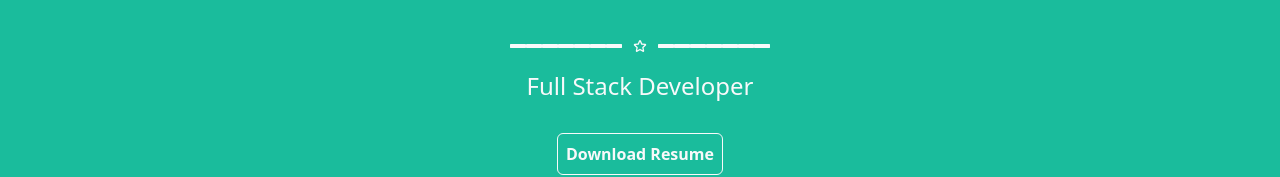
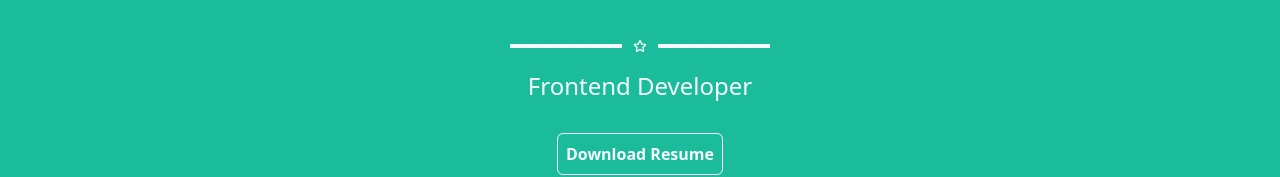
Before and after one commit to KishorLangote/portfolio, a React (Vite) app: page /home in a window 1280 px wide. Shown: the part 427-604 px from the top of the page. Built offline with nearby package versions, Linux system fonts and the light colour scheme.

Commit message:
chore: update resume

```diff
--- a/src/components/Home.jsx
+++ b/src/components/Home.jsx
@@ -31,7 +31,7 @@ const Home = () => {
           <ImMinus />
           <ImMinus />
           <ImMinus />
-          <h4 className="py-2">Full Stack Developer</h4>
+          <h4 className="py-2">Frontend Developer</h4>
           <a href={Kishor_Langote} target="_blank" className="btn btn-outline-light mt-3 mb-4 p-2 fw-semibold">
           Download Resume
           </a>
```
Also changed, not shown: 1 other file (tests, documents, lock files or other folders).
